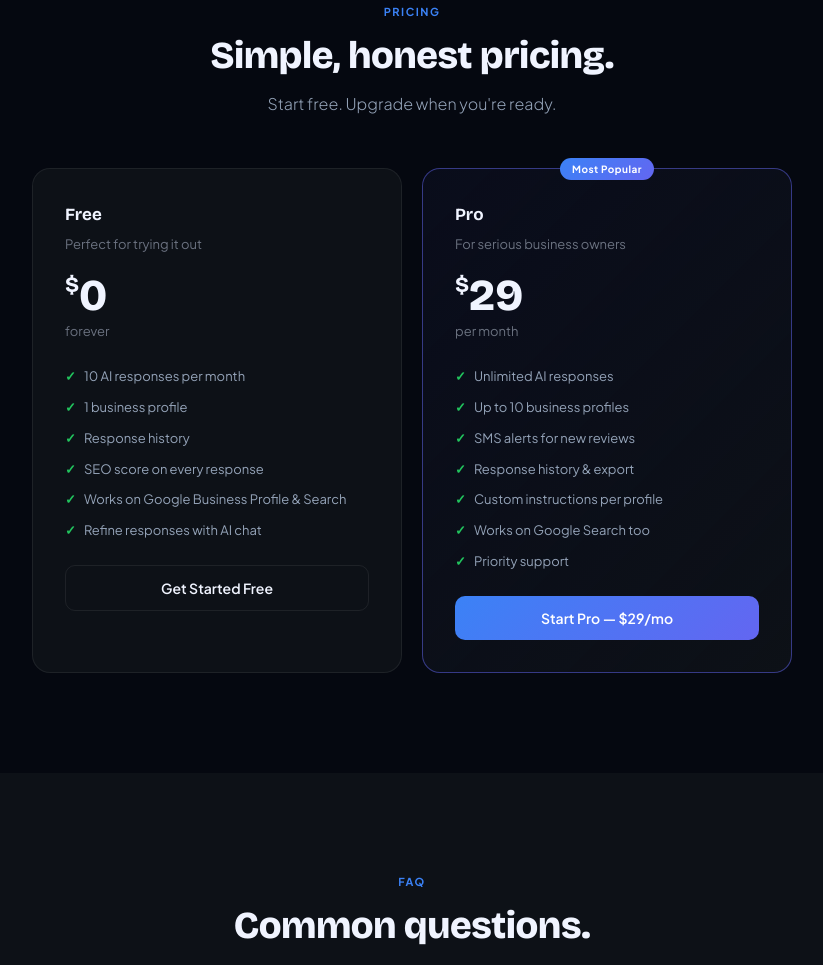
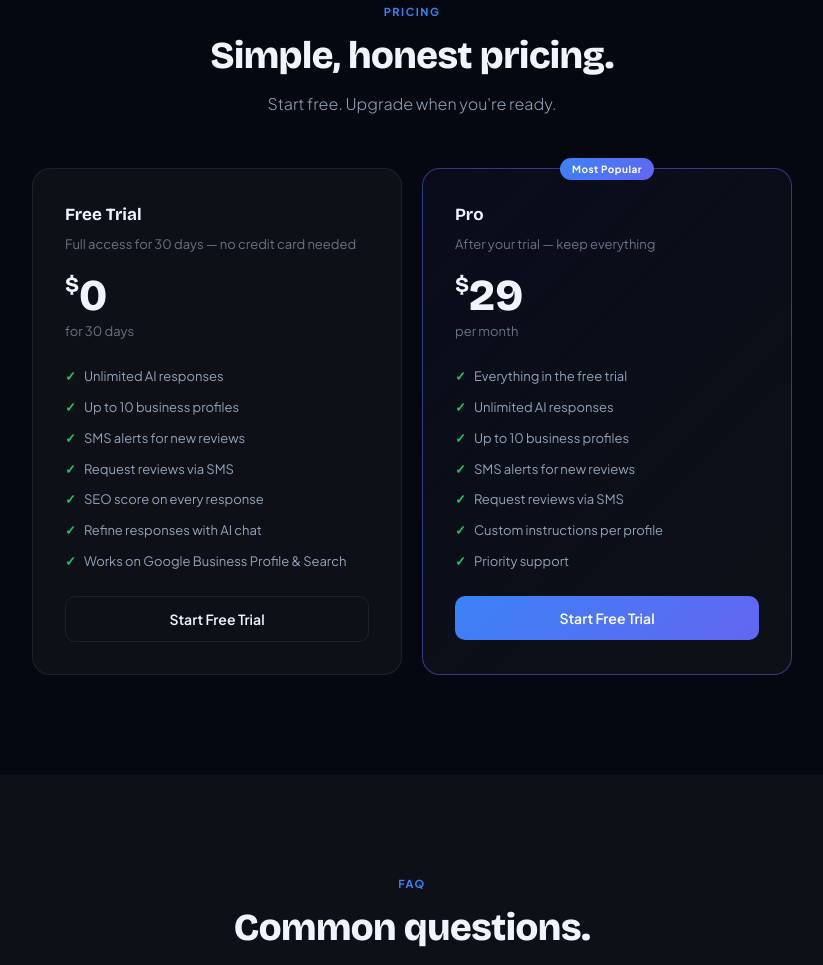
Before and after one commit to d12133434rf/RankSniperWeb, a website: page public/index.html in a window 1280 px wide. Shown: the part 3299-4264 px from the top of the page, without its empty margins (228-1051 px from the left). Drawn offline with nearby package versions, Linux system fonts and the light colour scheme.

Commit message:
Update index.html

```diff
--- a/public/index.html
+++ b/public/index.html
@@ -436,35 +436,36 @@
     </div>
     <div class="pricing-grid">
       <div class="pricing-card fade-up">
-        <div class="pricing-name">Free</div>
-        <div class="pricing-desc">Perfect for trying it out</div>
+        <div class="pricing-name">Free Trial</div>
+        <div class="pricing-desc">Full access for 30 days — no credit card needed</div>
         <div class="pricing-price"><sup>$</sup>0</div>
-        <div class="pricing-period">forever</div>
-        <ul class="pricing-features">
-          <li>10 AI responses per month</li>
-          <li>1 business profile</li>
-          <li>Response history</li>
-          <li>SEO score on every response</li>
-          <li>Works on Google Business Profile & Search</li>
-          <li>Refine responses with AI chat</li>
-        </ul>
-        <a href="#auth" class="pricing-btn outline">Get Started Free</a>
-      </div>
-      <div class="pricing-card featured fade-up">
-        <div class="pricing-name">Pro</div>
-        <div class="pricing-desc">For serious business owners</div>
-        <div class="pricing-price"><sup>$</sup>29</div>
-        <div class="pricing-period">per month</div>
+        <div class="pricing-period">for 30 days</div>
         <ul class="pricing-features">
           <li>Unlimited AI responses</li>
           <li>Up to 10 business profiles</li>
           <li>SMS alerts for new reviews</li>
-          <li>Response history & export</li>
+          <li>Request reviews via SMS</li>
+          <li>SEO score on every response</li>
+          <li>Refine responses with AI chat</li>
+          <li>Works on Google Business Profile & Search</li>
+        </ul>
+        <a href="#auth" class="pricing-btn outline">Start Free Trial</a>
+      </div>
+      <div class="pricing-card featured fade-up">
+        <div class="pricing-name">Pro</div>
+        <div class="pricing-desc">After your trial — keep everything</div>
+        <div class="pricing-price"><sup>$</sup>29</div>
+        <div class="pricing-period">per month</div>
+        <ul class="pricing-features">
+          <li>Everything in the free trial</li>
+          <li>Unlimited AI responses</li>
+          <li>Up to 10 business profiles</li>
+          <li>SMS alerts for new reviews</li>
+          <li>Request reviews via SMS</li>
           <li>Custom instructions per profile</li>
-          <li>Works on Google Search too</li>
           <li>Priority support</li>
         </ul>
-        <a href="#auth" class="pricing-btn filled">Start Pro — $29/mo</a>
+        <a href="#auth" class="pricing-btn filled">Start Free Trial</a>
       </div>
     </div>
   </div>
@@ -673,7 +674,7 @@ document.getElementById('form-signup').addEventListener('submit', async (e) => {
     });
     const data = await res.json();
     if (res.ok) {
-      showMsg('signup-msg', '✓ Account created! Check your email and click the verification link before logging in.', 'success');
+      showMsg('signup-msg', '✓ Account created! Check your email to verify, then log in to start your free trial.', 'success');
     } else {
       showMsg('signup-msg', data.error || 'Signup failed', 'error');
     }
@@ -699,8 +700,21 @@ document.getElementById('form-login').addEventListener('submit', async (e) => {
     const data = await res.json();
     if (res.ok) {
       localStorage.setItem('rs_token', data.token);
-      showMsg('login-msg', '✓ Logged in! Redirecting to dashboard...', 'success');
-      setTimeout(() => window.location.href = '/dashboard.html', 1500);
+      showMsg('login-msg', '✓ Logged in! Redirecting...', 'success');
+      // If no plan, redirect to Stripe to start trial
+      if (data.user.plan === 'free' || !data.user.plan) {
+        setTimeout(async () => {
+          const checkoutRes = await fetch('/api/stripe/create-checkout', {
+            method: 'POST',
+            headers: { 'Authorization': 'Bearer ' + data.token, 'Content-Type': 'application/json' }
+          });
+          const checkoutData = await checkoutRes.json();
+          if (checkoutData.url) window.location.href = checkoutData.url;
+          else window.location.href = '/dashboard.html';
+        }, 1000);
+      } else {
+        setTimeout(() => window.location.href = '/dashboard.html', 1500);
+      }
     } else {
       showMsg('login-msg', data.error || 'Login failed', 'error');
     }
```
